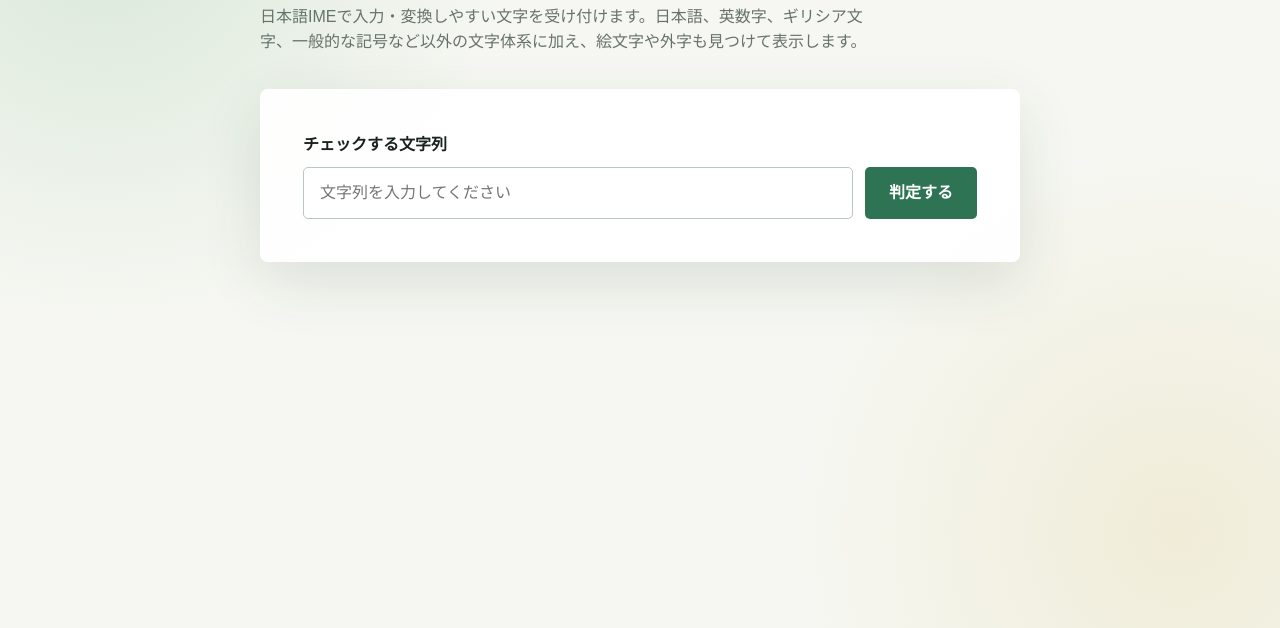
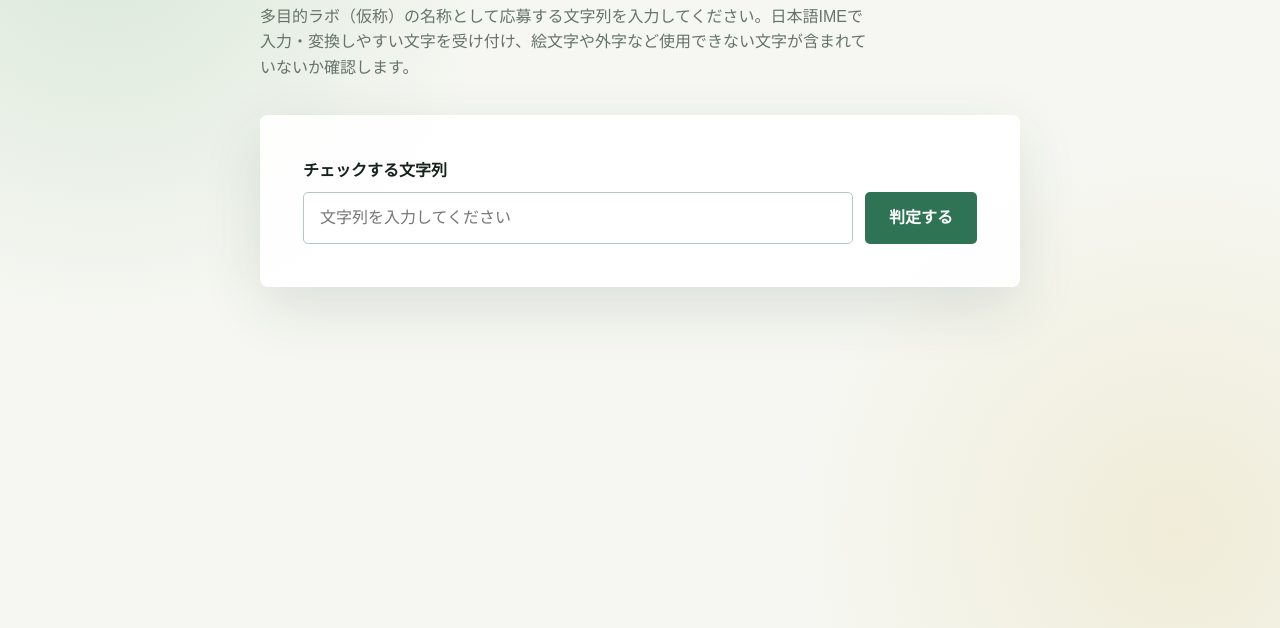
Before and after one commit to koskn/charcheck, a plain HTML site: page index.html in a window 1280 px wide. Shown: the part 172-800 px from the top of the page. Drawn offline with Linux system fonts and the light colour scheme.

Commit message:
Update index.html

```diff
--- a/index.html
+++ b/index.html
@@ -191,7 +191,7 @@
   <main>
     <p class="eyebrow">CHARACTER CHECK</p>
     <h1>使用できる文字を確認</h1>
-    <p class="lead">日本語IMEで入力・変換しやすい文字を受け付けます。日本語、英数字、ギリシア文字、一般的な記号など以外の文字体系に加え、絵文字や外字も見つけて表示します。</p>
+    <p class="lead">多目的ラボ（仮称）の名称として応募する文字列を入力してください。日本語IMEで入力・変換しやすい文字を受け付け、絵文字や外字など使用できない文字が含まれていないか確認します。</p>
 
     <section class="panel" aria-labelledby="check-label">
       <form id="check-form">
```
